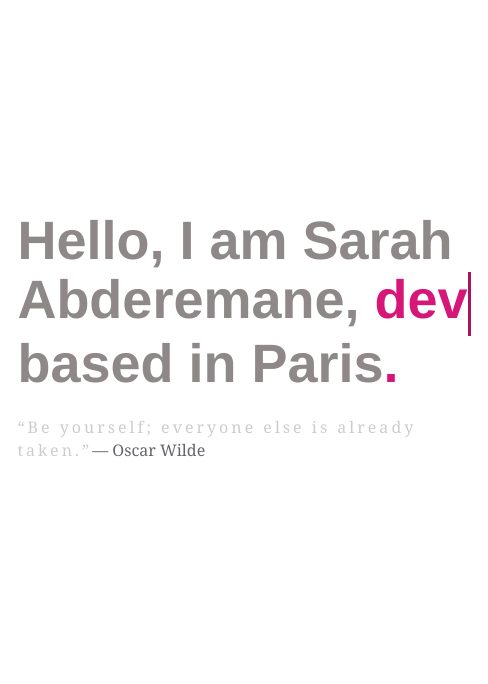
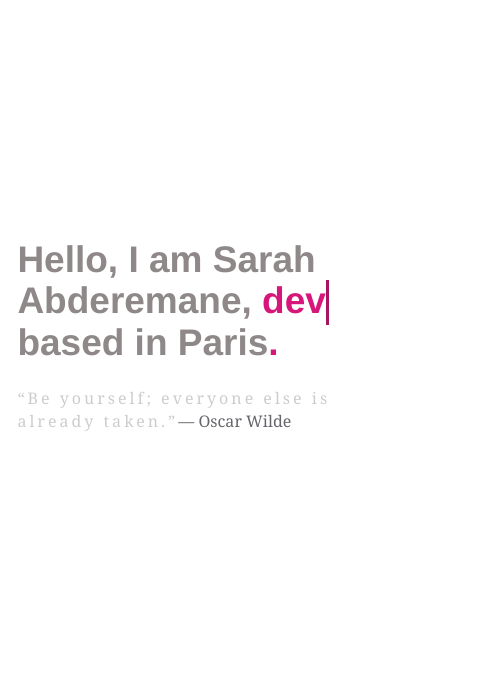
Before and after one commit to shalevy1/personal-website, a Gatsby site: page / in a window 390 px wide. Shown: the part 108-792 px from the top of the page, 488 px wide, since content can reach past the window. Built offline with nearby package versions, Linux system fonts and the light colour scheme; Gatsby itself is replaced by a stand-in of ours; some packages are replaced by stand-ins of ours; what typography-theme-stern-grove would draw is missing.

Commit message:
fix: responsive

```diff
--- a/src/components/Layout.js
+++ b/src/components/Layout.js
@@ -12,16 +12,15 @@ class Layout extends React.Component {
     return (
       <Fragment>
         <Header />
-        <div
+        <main
           style={{
             marginLeft: `auto`,
             marginRight: `auto`,
-            maxWidth: rhythm(24),
             padding: `${rhythm(1.5)} ${rhythm(3 / 4)}`,
           }}
         >
           {children}
-        </div>
+        </main>
         <Footer />
       </Fragment>
     )
--- a/src/components/layout.css
+++ b/src/components/layout.css
@@ -75,8 +75,17 @@ header > a {
   margin-left: 100px;
 }
 
+main {
+  max-width: 40rem;
+}
+
 footer {
   margin: 0 130px;
+}
+
+.title {
+  font-size: 54px;
+  margin-top: 0;
 }
 
 .layout-link {
@@ -170,3 +179,13 @@ q {
     margin: 0 40px;
   }
 }
+
+@media screen and (max-width: 768px) {
+  main {
+    max-width: 100%;
+  }
+
+  .title {
+    font-size: 37px;
+  }
+}
--- a/src/pages/index.js
+++ b/src/pages/index.js
@@ -25,7 +25,7 @@ class BlogIndex extends React.Component {
           title="Home"
           keywords={[`blog`, siteTitle, `developer`, `paris`]}
         />
-        <h1 style={{ fontSize: `54px`, marginTop: 0 }}>
+        <h1 className="title">
           <TypeWriter
             heading={'Hello, I am Sarah Abderemane,'}
             messages={words}
```
